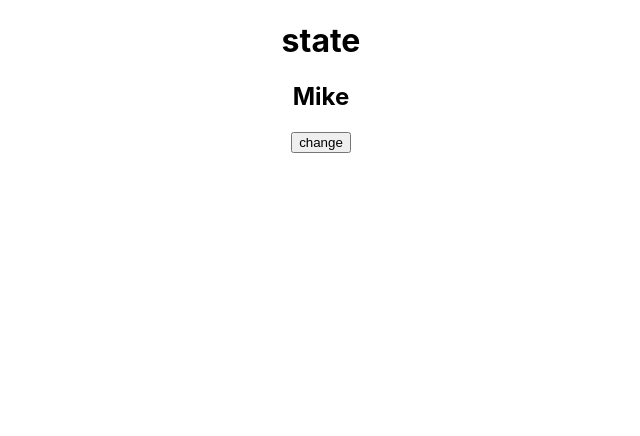
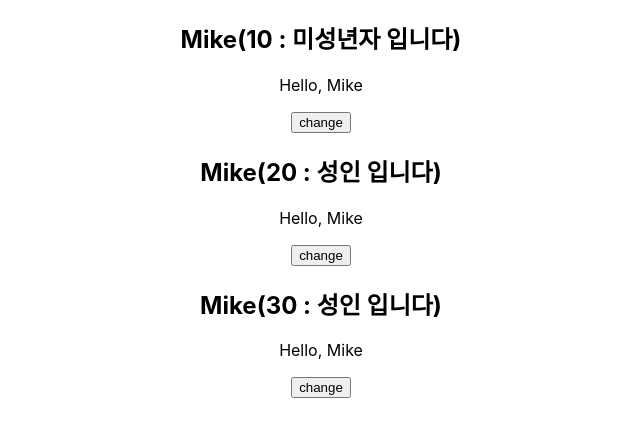
Before and after one commit to uthem150/React-Dictionary, a React (Create React App) app: page / in a window 1280 px wide. Shown: the top 436 px of the page, without its empty margins (319-959 px from the left). Built offline with nearby package versions, Linux system fonts and the light colour scheme.

Commit message:
props (state안에서 props변경에 관하여)

```diff
--- a/src/App.js
+++ b/src/App.js
@@ -4,7 +4,9 @@
 function App() {
   return (
     <div className="App">
-      <Hello />
+      <Hello age={10} />
+      <Hello age={20} />
+      <Hello age={30} />
     </div>
   );
 }
--- a/src/component/Hello.js
+++ b/src/component/Hello.js
@@ -1,12 +1,21 @@
 import { useState } from "react";
+import UserName from "./UserName";
 
-export default function Hello() {
+// 비구조화 할당 문법을 통해 props에서 age 추출 -> {age}
+export default function Hello({ age }) {
   const [name, setName] = useState("Mike");
+  const msg = age > 19 ? "성인 입니다" : "미성년자 입니다";
+
+  // props로 받은 값을 컴포넌트 내부에서 변경하고 싶다면,
+  // 컴포넌트 내부에서 state를 다시 만들어야 함.
 
   return (
     <>
-      <h1>state</h1>
-      <h2>{name}</h2>
+      <h2>
+        {/* props로 받은 age를 state로 만든 새로운 age 사용 */}
+        {name}({age} : {msg})
+      </h2>
+      <UserName name={name} />
       <button
         onClick={() => {
           setName(name === "Mike" ? "Jane" : "Mike");
--- /dev/null
+++ b/src/component/UserName.js
@@ -0,0 +1,3 @@
+export default function UserName({ name }) {
+  return <p>Hello, {name}</p>;
+}
```
